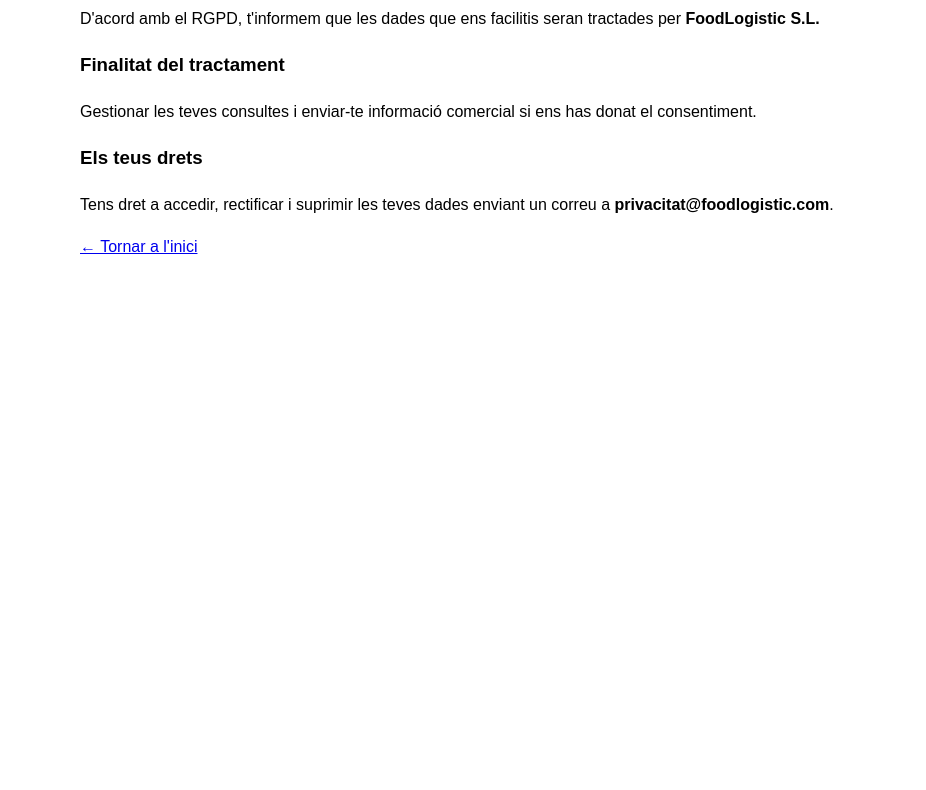
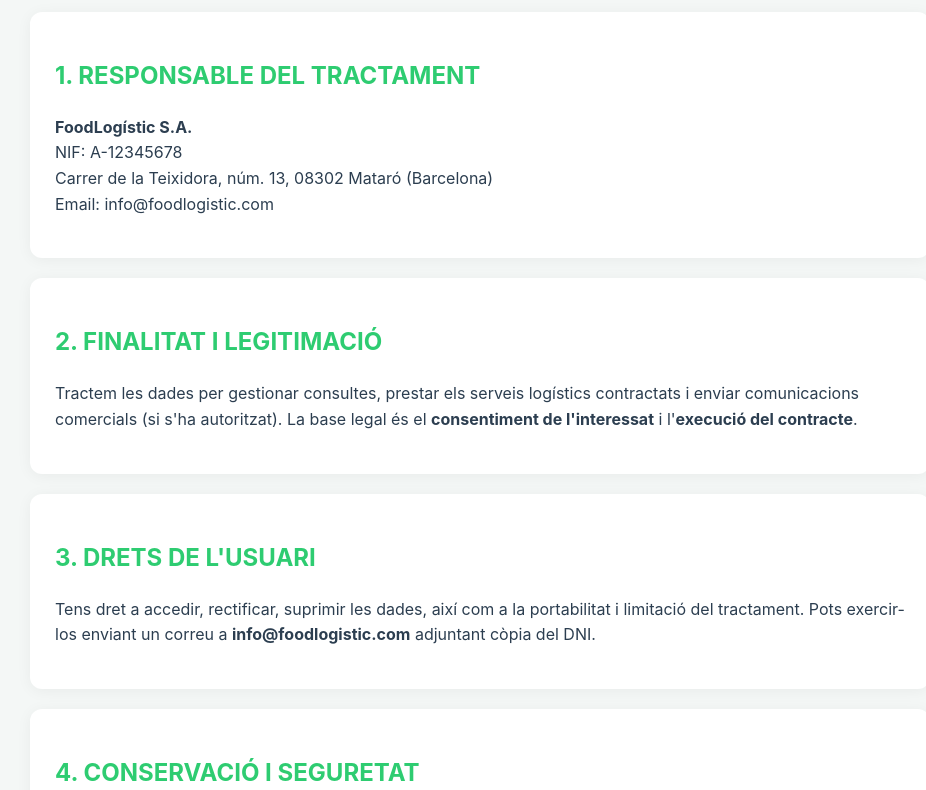
Before and after one commit to PerezAran/web, a plain HTML site: page docs/privacitat.html in a window 1280 px wide. Shown: the part 148-938 px from the top of the page, without its empty margins (160-1086 px from the left). Before the commit the page ends 800 px from the top, so only its background shows below. Drawn offline with Linux system fonts and the light colour scheme.

Commit message:
Revise privacy policy layout and content
Updated privacy policy page with new styles and content.

```diff
--- a/docs/privacitat.html
+++ b/docs/privacitat.html
@@ -2,16 +2,41 @@
 <html lang="ca">
 <head>
     <meta charset="UTF-8">
-    <title>Política de Privacitat | FoodLogistic</title>
-    <style>body { font-family: sans-serif; max-width: 800px; margin: 40px auto; padding: 20px; line-height: 1.6; }</style>
+    <meta name="viewport" content="width=device-width, initial-scale=1.0">
+    <title>Política de Privacitat | FoodLogístic S.A.</title>
+    <style>
+        :root { --primary: #2ecc71; --dark: #2c3e50; --light: #f4f7f6; }
+        body { font-family: 'Inter', sans-serif; line-height: 1.6; color: var(--dark); background: var(--light); max-width: 900px; margin: 0 auto; padding: 40px 20px; }
+        h1, h2 { color: var(--primary); }
+        .card { background: white; padding: 25px; border-radius: 12px; margin-bottom: 20px; box-shadow: 0 2px 15px rgba(0,0,0,0.05); }
+        .back-link { color: var(--dark); text-decoration: none; font-weight: bold; }
+    </style>
 </head>
 <body>
-    <h1>🔒 Política de Privacitat</h1>
-    <p>D'acord amb el RGPD, t'informem que les dades que ens facilitis seran tractades per <strong>FoodLogistic S.L.</strong></p>
-    <h3>Finalitat del tractament</h3>
-    <p>Gestionar les teves consultes i enviar-te informació comercial si ens has donat el consentiment.</p>
-    <h3>Els teus drets</h3>
-    <p>Tens dret a accedir, rectificar i suprimir les teves dades enviant un correu a <strong>privacitat@foodlogistic.com</strong>.</p>
-    <p><a href="index.html">← Tornar a l'inici</a></p>
+    <a href="index.html" class="back-link">← Tornar a l'inici</a>
+    <h1>Política de Privacitat</h1>
+
+    <div class="card">
+        <h2>1. RESPONSABLE DEL TRACTAMENT</h2>
+        <p><strong>FoodLogístic S.A.</strong><br>
+        NIF: A-12345678<br>
+        Carrer de la Teixidora, núm. 13, 08302 Mataró (Barcelona)<br>
+        Email: info@foodlogistic.com</p>
+    </div>
+
+    <div class="card">
+        <h2>2. FINALITAT I LEGITIMACIÓ</h2>
+        <p>Tractem les dades per gestionar consultes, prestar els serveis logístics contractats i enviar comunicacions comercials (si s'ha autoritzat). La base legal és el <strong>consentiment de l'interessat</strong> i l'<strong>execució del contracte</strong>.</p>
+    </div>
+
+    <div class="card">
+        <h2>3. DRETS DE L'USUARI</h2>
+        <p>Tens dret a accedir, rectificar, suprimir les dades, així com a la portabilitat i limitació del tractament. Pots exercir-los enviant un correu a <strong>info@foodlogistic.com</strong> adjuntant còpia del DNI.</p>
+    </div>
+
+    <div class="card">
+        <h2>4. CONSERVACIÓ I SEGURETAT</h2>
+        <p>Les dades es conservaran mentre existeixi un interès mutu o obligació legal. Apliquem mesures tècniques per garantir la confidencialitat i evitar accessos no autoritzats.</p>
+    </div>
 </body>
 </html>
```
